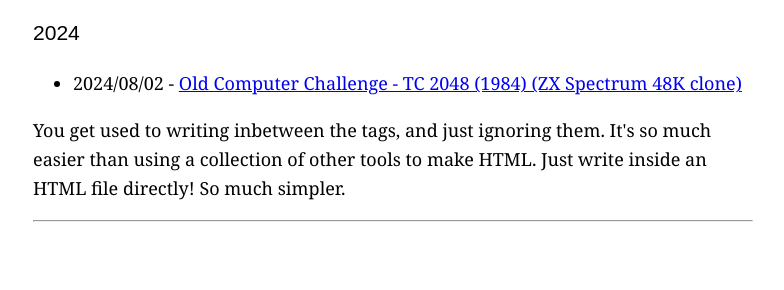
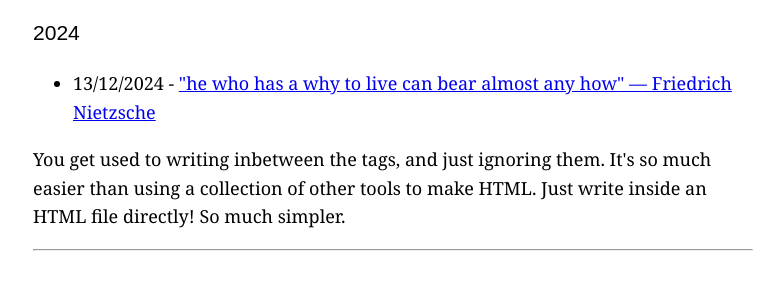
Before and after one commit to Andrstancu/andrstancu.github.io, a plain HTML site: page index.html in a window 1280 px wide. Shown: the part 176-466 px from the top of the page, without its empty margins (247-1031 px from the left). Drawn offline with Linux system fonts and the light colour scheme.

Commit message:
Update index.html

```diff
--- a/index.html
+++ b/index.html
@@ -18,7 +18,7 @@
 <h2>POSTĂRI</h2>
 <h3>2024</h3>
 <ul>
-  <li>2024/08/02 - <a href="/blog/2024/occ-2024/">Old Computer Challenge - TC 2048 (1984) (ZX Spectrum 48K clone)</a></li>
+  <li>13/12/2024 - <a href="/">"he who has a why to live can bear almost any how" — Friedrich Nietzsche</a></li>
 </ul>
 You get used to writing inbetween the tags, and just ignoring them.
 It's so much easier than using a collection of other tools to make HTML.
```
